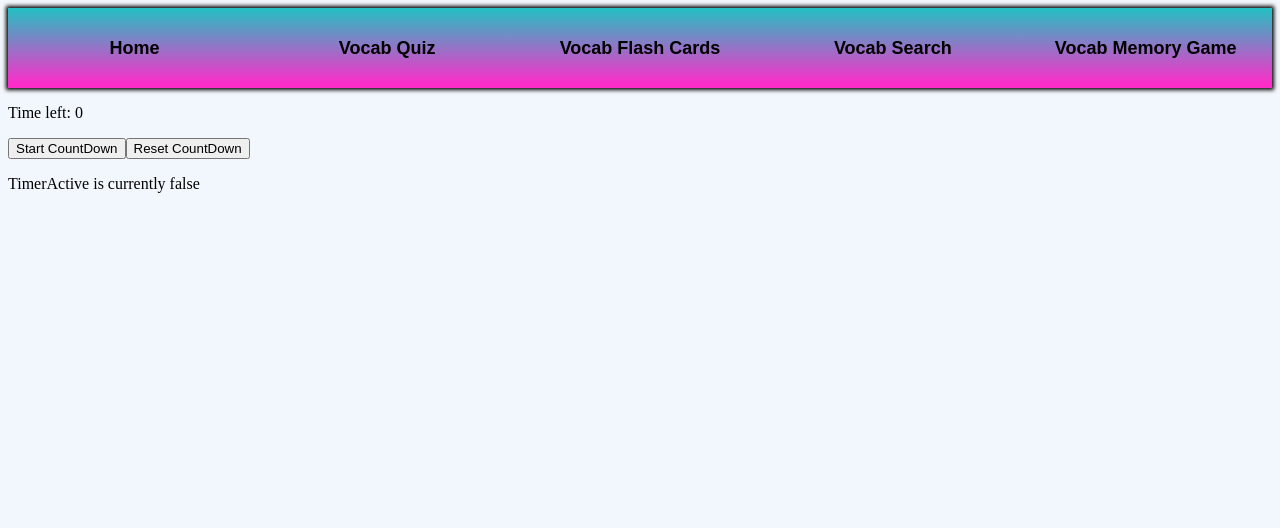
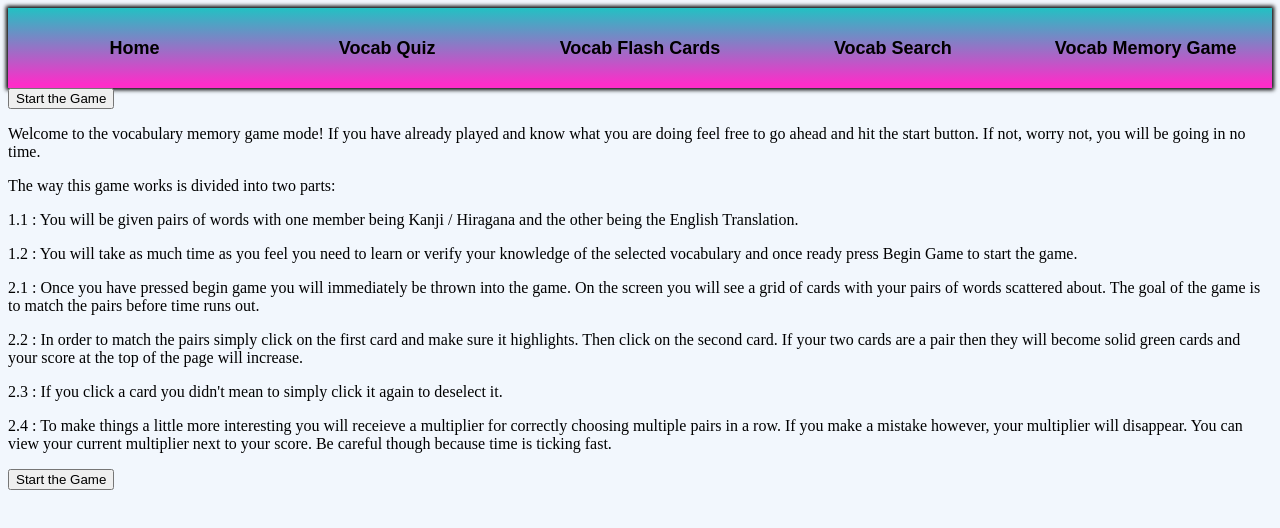
Before and after one commit to nitrogendragon/KanpekiStudy, a React (Create React App) app in the folder ksreact/: page /VocabMemoryGame in a window 1280 px wide. Shown: the top 528 px of the page. Built offline with nearby package versions, Linux system fonts and the light colour scheme.

Commit message:
Getting things set up, basic game guide is done

```diff
--- a/ksreact/src/Components/Vocab/VocabMemoryGame/VocabMemoryGame.js
+++ b/ksreact/src/Components/Vocab/VocabMemoryGame/VocabMemoryGame.js
@@ -1,5 +1,6 @@
 import '../../../styles/Vocab/VocabMemoryGame/VocabMemoryGame.css'
 import Timer from '../../General/Timer'
+import VocabMemoryGameGuide from './VocabMemoryGameGuide'
 import React, {useState, useEffect} from 'react'
 /*
 reference for setting up timer with hooks
@@ -14,12 +15,28 @@ export default function VocabMemoryGame() {
     const [displayPractice, setDisplayPractice] = useState(false);
     const [displayTest, setDisplayTest] = useState(false);
 
+
+    function renderPractice(){
+        if(displayPractice){
+            return(
+                <div>
+                    <Timer timeRemaining = {timeLeft} />
+                    <button onClick = {toggle}>Start CountDown</button>
+                    <button onClick = {reset}>Reset CountDown</button>
+                    <p>TimerActive is currently {timerActive.toString()}</p>
+                </div>
+            )
+        }
+    }
     function toggle(){
         if(timeLeft!= 0){
         setTimerActive(!timerActive)
         }
     }
 
+    function startPractice(){
+
+    }
 
     function reset(){
         setTimeLeft(totalTime)
@@ -46,13 +63,14 @@ export default function VocabMemoryGame() {
     }, [timerActive, timeLeft])
 
 
+
+
+
+
     return (
-
         <div>
-            <Timer timeRemaining = {timeLeft} />
-            <button onClick = {toggle}>Start CountDown</button>
-            <button onClick = {reset}>Reset CountDown</button>
-            <p>TimerActive is currently {timerActive.toString()}</p>
+            <VocabMemoryGameGuide start = {startPractice}/>
+            {renderPractice()}
 
         </div>
 
--- /dev/null
+++ b/ksreact/src/Components/Vocab/VocabMemoryGame/VocabMemoryGameGuide.js
@@ -0,0 +1,39 @@
+import React from 'react'
+
+export default function VocabMemoryGameGuide(props) {
+    function handleStart(){
+        props.start()
+    }
+    return (
+        <div>
+            <button onClick={handleStart}>Start the Game</button>
+            <p>Welcome to the vocabulary memory game mode! If you have already played and know
+                what you are doing feel free to go ahead and hit the start button. If not, worry not, you
+                will be going in no time.
+            </p>
+            <p>The way this game works is divided into two parts:</p>
+            <p>1.1 : You will be given pairs of words with one member being Kanji / Hiragana and the
+                other being the English Translation.
+            </p>
+            <p>1.2 : You will take as much time as you feel you need to learn or verify your
+                knowledge of the selected vocabulary and once ready press Begin Game to start
+                the game.
+            </p>
+            <p>2.1 : Once you have pressed begin game you will immediately be thrown into the game.
+                 On the screen you will see a grid of cards with your pairs of words scattered about.
+                 The goal of the game is to match the pairs before time runs out.
+            </p>
+            <p>2.2 : In order to match the pairs simply click on the first card and make sure it highlights.
+                 Then click on the second card. If your two cards are a pair then they will become solid green cards
+                 and your score at the top of the page will increase.
+            </p>
+            <p>2.3 : If you click a card you didn't mean to simply click it again to deselect it.</p>
+            <p>2.4 : To make things a little more interesting you will receieve a multiplier for
+                correctly choosing multiple pairs in a row. If you make a mistake however, your
+                multiplier will disappear. You can view your current multiplier next to your score.
+                 Be careful though because time is ticking fast.
+            </p>
+            <button onClick={handleStart}>Start the Game</button>
+        </div>
+    )
+}
```
